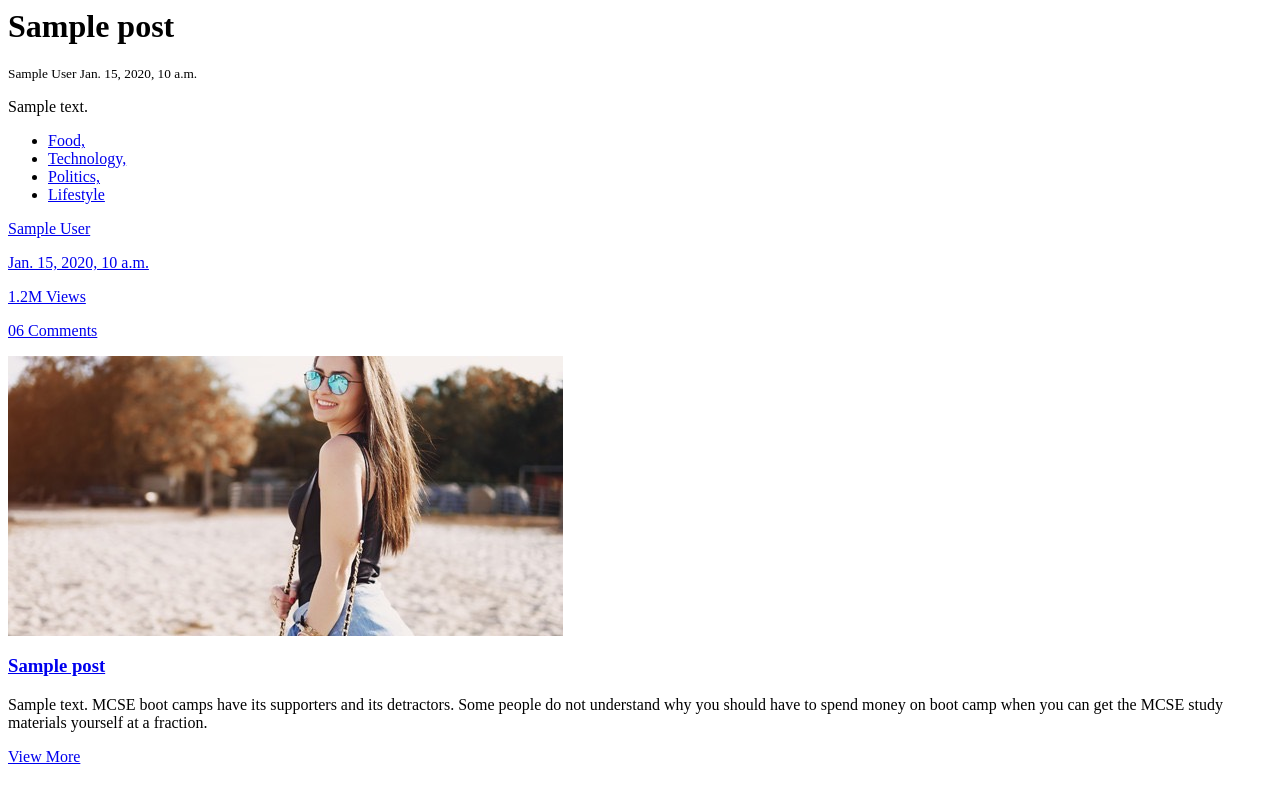
After one commit to mimalefdal/mysite, a Django app: page /blog/dev in a window 1280 px wide. The commit adds this page. Run offline with Django 3.2, Linux system fonts and the light colour scheme; tables that the repository leaves empty hold one stand-in row (values such as "Sample post").

Commit message:
Improve blog implementation

```diff
--- a/blog/urls.py
+++ b/blog/urls.py
@@ -4,8 +4,8 @@ from blog.views import *
 app_name = 'blog'
 
 urlpatterns = [
-    path('', blog_index, name='index'),
-    # path('', blog_view, name='index'),
-    path('single/', blog_single_view, name='single'),
+    path('', blog_view, name='index'),
+    path('dev', blog_dev, name='dev'),
+    path('single/<int:id>/', blog_single_view, name='single'),
 
 ]
--- a/blog/views.py
+++ b/blog/views.py
@@ -2,14 +2,15 @@ from django.shortcuts import render
 from blog.models import *
 
 # Create your views here.
-def blog_index(request):
+def blog_dev(request):
         posts = Post.objects.all()
         content = {'posts':posts}
-        return render(request,'blog/index.html',content)
+        return render(request,'blog/dev.html',content)
 
 def blog_view(request):
         return render(request,'blog/blog-home.html')
 
 
-def blog_single_view(request):
-        return render(request,'blog/blog-single.html')
+def blog_single_view(request,id='0'):
+        content={'id':id}
+        return render(request,'blog/blog-single.html',content)
--- a/mysite/urls.py
+++ b/mysite/urls.py
@@ -18,8 +18,8 @@ from django.urls import path, include
 
 urlpatterns = [
     path('admin/', admin.site.urls),
-    # path('', include('site1.urls')),
+    path('', include('site1.urls')),
     path('blog/', include('blog.urls')),
     # path('', include('one_page.urls')),
-    path('', include('cv.urls')),
+    path('cv', include('cv.urls')),
 ]
--- a/templates/base.html
+++ b/templates/base.html
@@ -63,7 +63,7 @@
       <div class="container main-menu">
         <div class="row align-items-center justify-content-between d-flex">
           <div id="logo">
-            <a href="{% url 'blog.index' %}"
+            <a href="{% url 'blog:index' %}"
               ><img src="{% static 'img/logo.png}" alt="" title=""
             /></a>
           </div>
@@ -75,7 +75,7 @@
                 <a href="{% url 'blog:index' %}">Blog</a>
                 <ul>
                   <li><a href="{% url 'blog:index' %}">Blog Home</a></li>
-                  <li><a href="{% url 'blog:single' %}">Blog Single</a></li>
+                  <li><a href="{% url 'blog:single' 15 %}">Blog Single</a></li>
                 </ul>
               </li>
               <li class="menu-has-children">
--- /dev/null
+++ b/templates/blog/dev.html
@@ -0,0 +1,57 @@
+<html lang="en">
+  <head>
+    <meta charset="UTF-8" />
+    <meta name="viewport" content="width=device-width, initial-scale=1.0" />
+    <title>BlogIndex</title>
+  </head>
+  <body>
+    {% for post in posts %}
+    <h1>{{ post.title }}</h1>
+    <small>{{ post.author }} </small>
+    <small>{{ post.date_posted }} </small>
+    <p>{{ post.content }}</p>
+
+    <div class="single-post row">
+      <div class="col-lg-3 col-md-3 meta-details">
+        <ul class="tags">
+          <li><a href="#">Food,</a></li>
+          <li><a href="#">Technology,</a></li>
+          <li><a href="#">Politics,</a></li>
+          <li><a href="#">Lifestyle</a></li>
+        </ul>
+        <div class="user-details row">
+          <p class="user-name col-lg-12 col-md-12 col-6">
+            <a href="#">{{ post.author }}</a> <span class="lnr lnr-user"></span>
+          </p>
+          <p class="date col-lg-12 col-md-12 col-6">
+            <a href="#">{{ post.date_posted }}</a>
+            <span class="lnr lnr-calendar-full"></span>
+          </p>
+          <p class="view col-lg-12 col-md-12 col-6">
+            <a href="#">1.2M Views</a> <span class="lnr lnr-eye"></span>
+          </p>
+          <p class="comments col-lg-12 col-md-12 col-6">
+            <a href="#">06 Comments</a> <span class="lnr lnr-bubble"></span>
+          </p>
+        </div>
+      </div>
+      <div class="col-lg-9 col-md-9">
+        <div class="feature-img">
+          <img class="img-fluid" src="img/blog/feature-img4.jpg" alt="" />
+        </div>
+        <a class="posts-title" href="blog-single.html"
+          ><h3>{{ post.title }}</h3></a
+        >
+        <p class="excert">
+          {{ post.content }} MCSE boot camps have its supporters and its
+          detractors. Some people do not understand why you should have to spend
+          money on boot camp when you can get the MCSE study materials yourself
+          at a fraction.
+        </p>
+        <a href="blog-single.html" class="primary-btn">View More</a>
+      </div>
+    </div>
+
+    {% endfor %}
+  </body>
+</html>
```
Also changed, not shown: templates/blog/index.html (deleted, +0 -15 lines).
